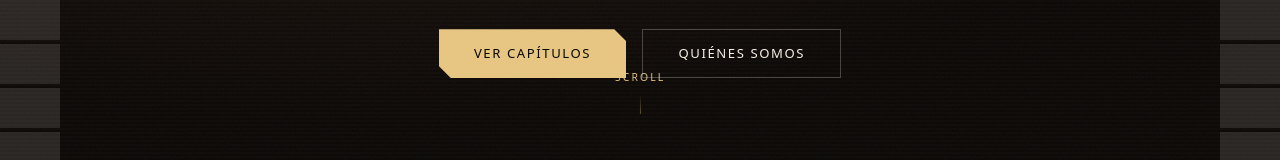
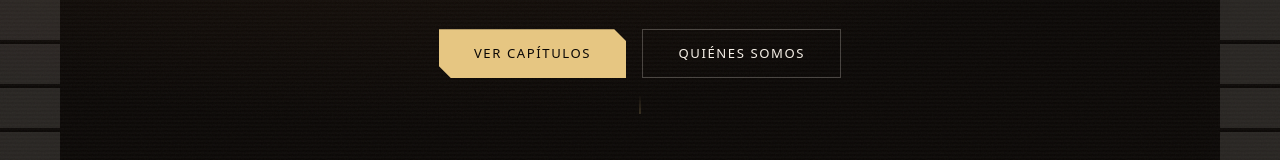
Before and after one commit to SneyderG/Proyecto_inlec, a React (Vite) app: page / in a window 1280 px wide. Shown: the part 616-776 px from the top of the page. Built offline with nearby package versions, Linux system fonts and the light colour scheme.

Commit message:
version 1

```diff
--- a/src/pages/Home.jsx
+++ b/src/pages/Home.jsx
@@ -173,7 +173,7 @@ export const Home = () => {
                 </div>
 
                 <div className="cp-hero-scroll" aria-hidden="true">
-                    <span className="cp-scroll-text">scroll</span>
+                    <span className="cp-scroll-text"></span>
                     <div className="cp-scroll-line"></div>
                 </div>
                 <div className="cp-counter-strip"></div>
@@ -343,12 +343,12 @@ export const Home = () => {
 
                     {[
                         {
-                            img: './img1.jpeg', name: 'ANDRÉS\nSÁNCHEZ', role: 'Manos del proyecto',
+                            img: './img1.jpeg', name: 'ANDRÉS\nSÁNCHEZ', role: 'LIDER',
                             bio: 'Desarrollador, diseñador y animador. El que da vida visual al proyecto — desde la identidad hasta cada píxel de la experiencia digital.',
                             tags: ['Dev', 'Diseño', 'Animación'], num: '01'
                         },
                         {
-                            img: './img2.jpeg', name: 'SNEYDER\nGAVIRIA', role: 'Cuello del proyecto',
+                            img: './img2.jpeg', name: 'SARA\nCASTRILLON', role: 'INTEGRANTE',
                             bio: 'Ilustrador, publicista y animador. La voz creativa que conecta el contenido con la audiencia — estrategia, imagen y presencia.',
                             tags: ['Ilustración', 'Publicidad', 'Animación'], num: '02'
                         },
```
